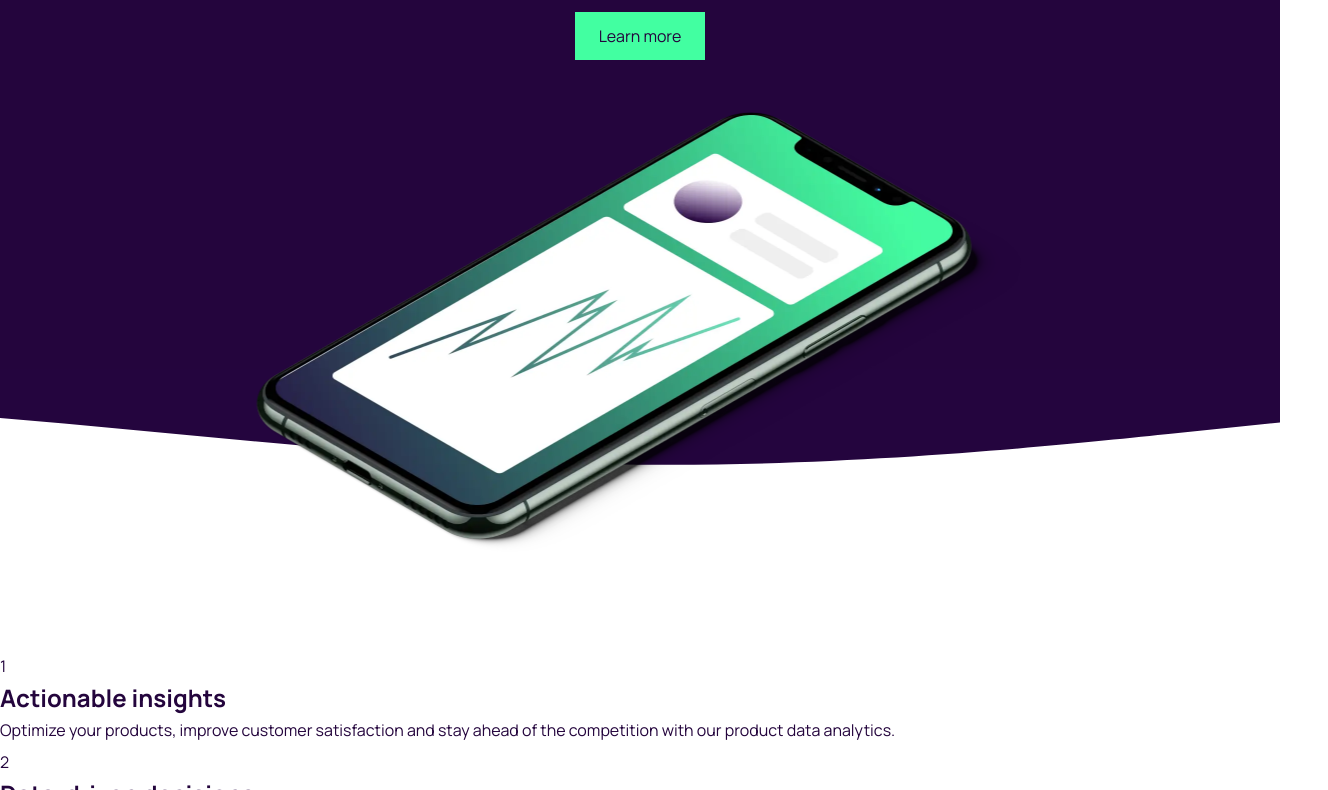
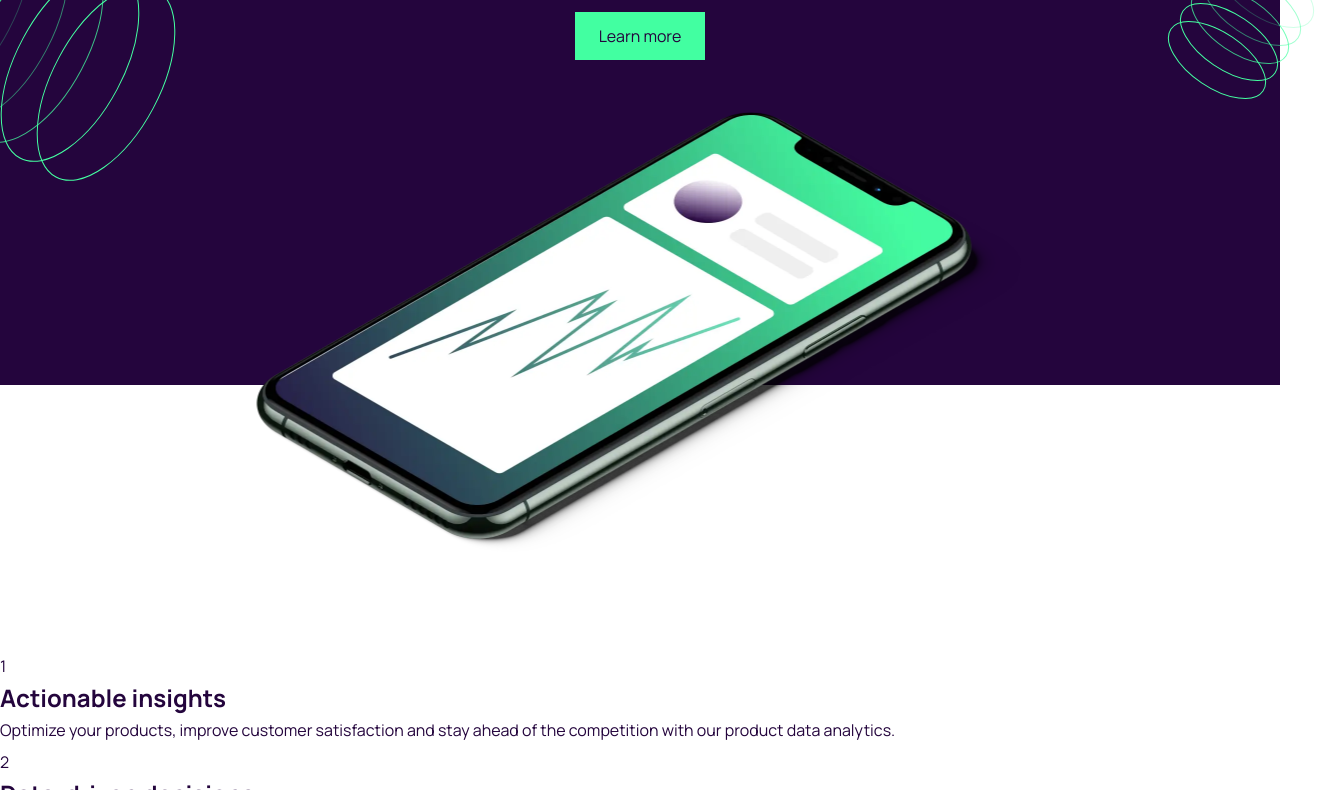
Before and after one commit to humarroquin/Workit-landing-page, a plain HTML site: page index.html in a window 1280 px wide. Shown: the part 226-1016 px from the top of the page, 1328 px wide, since content can reach past the window. Drawn offline with Linux system fonts and the light colour scheme.

Commit message:
Update index.html and styles.css

```diff
--- a/index.html
+++ b/index.html
@@ -26,7 +26,7 @@
     </header>
     <main class="main">
       <section class="hero-section">
-        <div class="container container--hero">
+        <div class="container--hero">
           <h1 class="hero-section__title heading-lg">
             Data tailored to your needs.
           </h1>
--- a/styles.css
+++ b/styles.css
@@ -100,6 +100,7 @@ body {
   font-weight: 400;
   color: var(--fc-dark-purle);
   line-height: 32px;
+  overflow-x: hidden;
 }
 
 /* header */
@@ -117,19 +118,8 @@ body {
 /* hero */
 .hero-section {
   background: var(--bg-dark-purle);
-  position: relative;
   margin-bottom: 16.562rem;
   position: relative;
-}
-
-.hero-section::after {
-  content: '';
-  height: 10rem;
-  width: 100%;
-  background: url(/assets/images/wave.svg);
-  background-repeat: no-repeat;
-  position: absolute;
-  bottom: -9rem;
 }
 
 .container--hero {
@@ -197,3 +187,30 @@ body {
 .btn--secondary:active {
   color: var(--fc-eucaplyptus);
 }
+
+/* media queries */
+@media (min-width: 30rem) {
+  body::before {
+    content: '';
+    background: url(/assets/images/bg-pattern-1.svg);
+    background-repeat: no-repeat;
+    position: absolute;
+    height: 317px;
+    width: 341px;
+    top: 7rem;
+    left: -8.5rem;
+    z-index: 1;
+  }
+
+  body::after {
+    content: '';
+    background: url(/assets/images/bg-pattern-2.svg);
+    background-repeat: no-repeat;
+    position: absolute;
+    height: 181px;
+    width: 174px;
+    top: 10rem;
+    right: -3rem;
+    z-index: 1;
+  }
+}
```
